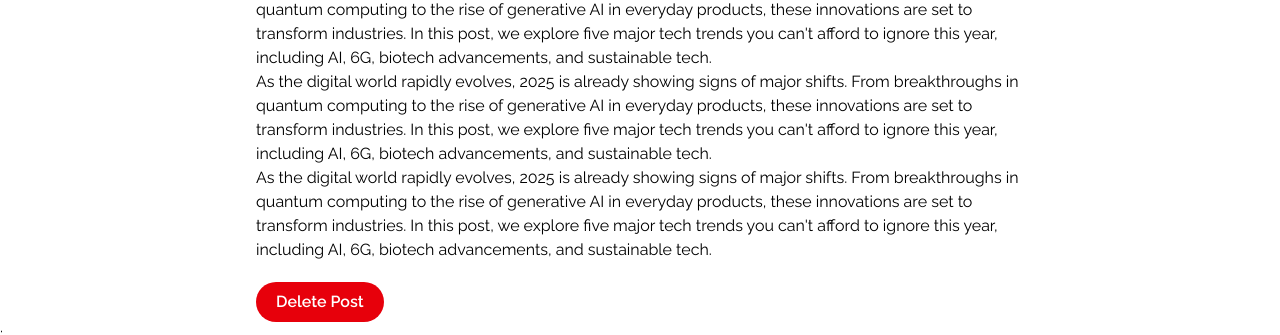
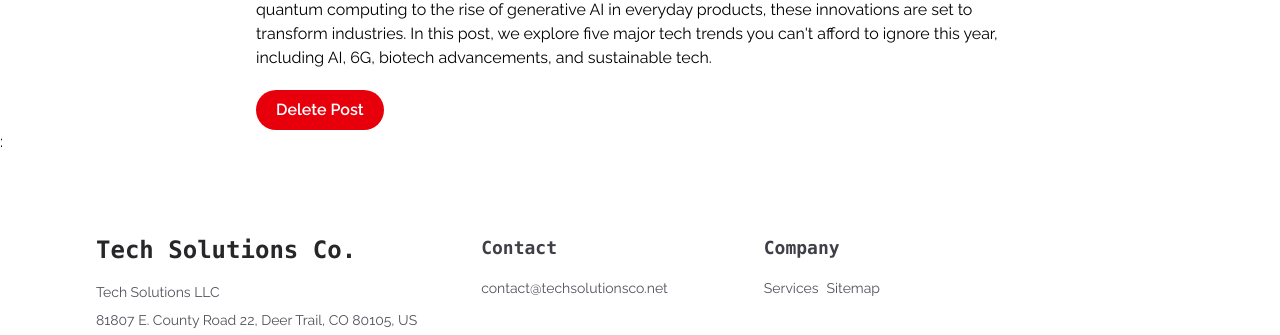
Before and after one commit to blaqnativity/dailyforum, a React (Vite) app: page /post/1 in a window 1280 px wide. Shown: the part 876-1211 px from the top of the page. Built offline with nearby package versions, Linux system fonts and the light colour scheme.

Commit message:
another one to fix the duplicate content paragraph I put deliberately inside the content in the form to populate it multiple times

```diff
--- a/src/pages/SinglePost.jsx
+++ b/src/pages/SinglePost.jsx
@@ -34,8 +34,6 @@ const SinglePost = ({ posts, handleDelete, navigate }) => {
 
               <div class="prose prose-sm sm:prose lg:prose-lg xl:prose-xl mx-auto">
                 <p>{post.content}</p>
-                <p>{post.content}</p>
-                <p>{post.content}</p>
               </div>
               <button
                 className="bg-red-600 text-white px-5 py-2 rounded-full mt-5 font-semibold cursor-pointer hover:bg-red-500 transition-smooth"
```
